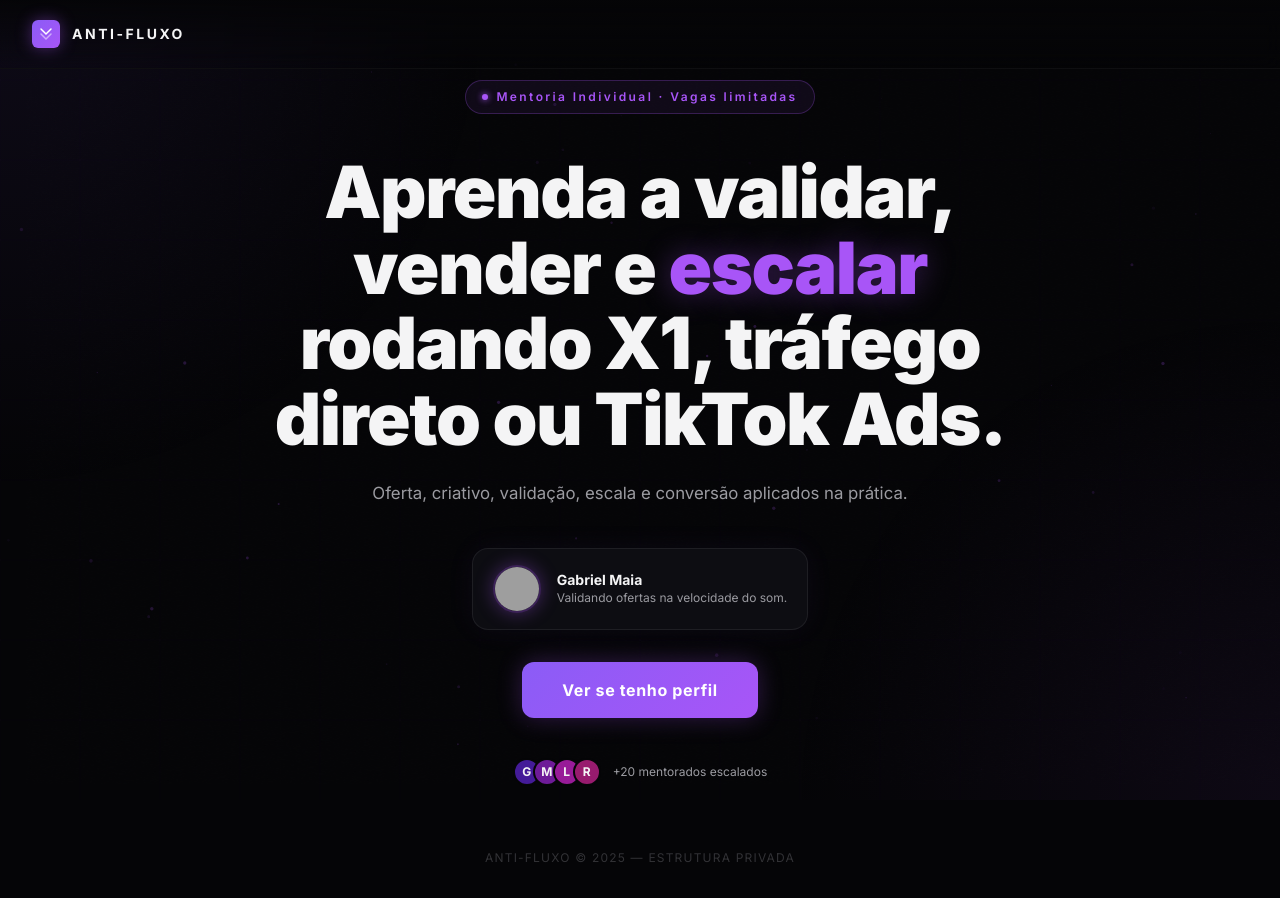
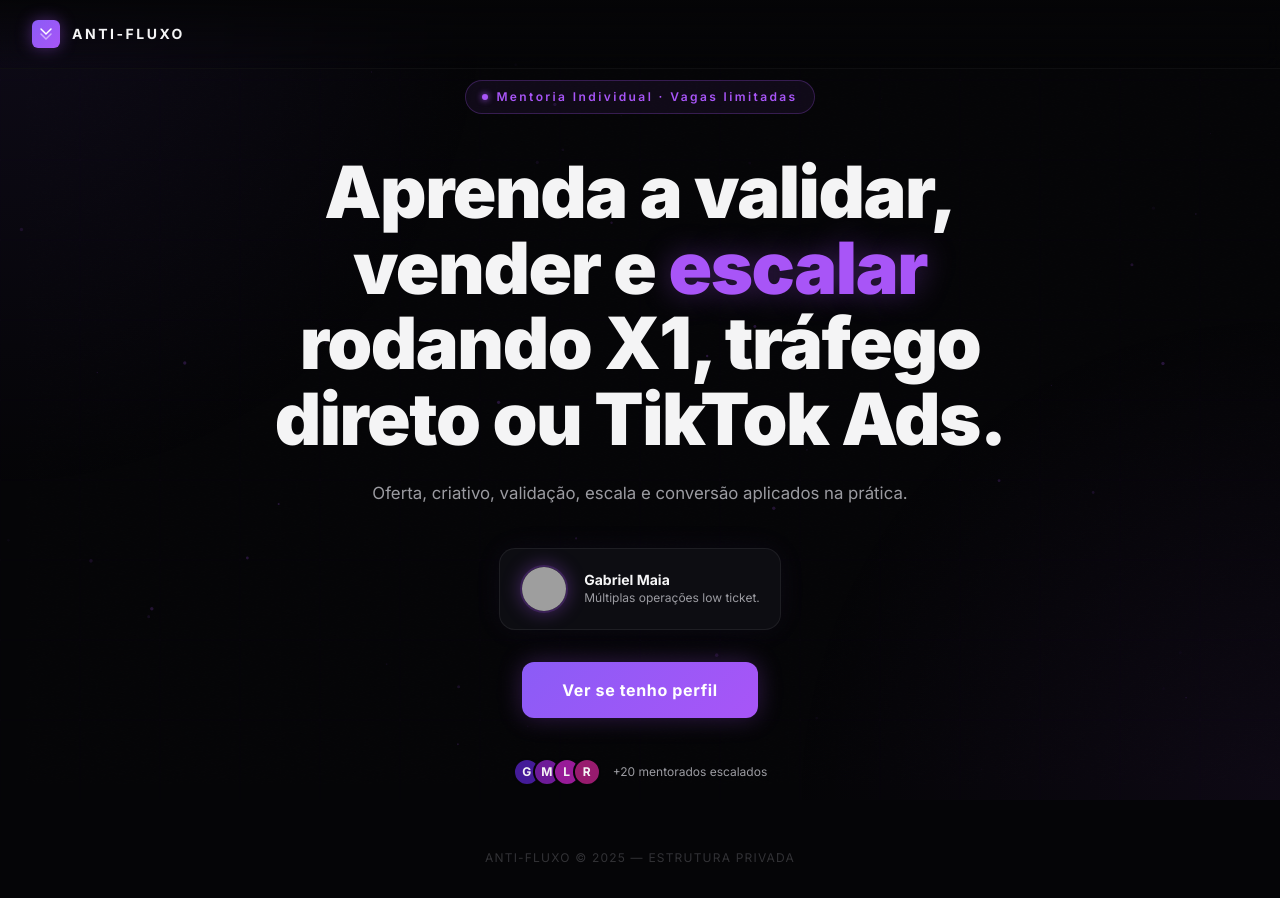
Before and after one commit to gabrielmaiagt/mentoriav2, a Next.js app: page / in a window 1280 px wide. Built offline with nearby package versions, Linux system fonts and the light colour scheme; grey boxes are pictures that could not be loaded.

Commit message:
copy: bio do mentor no card da landing

```diff
--- a/app/page.tsx
+++ b/app/page.tsx
@@ -82,7 +82,7 @@
                 Gabriel Maia
               </p>
               <p className="text-xs mt-0.5" style={{ color: "#9B9BA1" }}>
-                Validando ofertas na velocidade do som.
+                Múltiplas operações low ticket.
               </p>
             </div>
           </motion.div>
```
